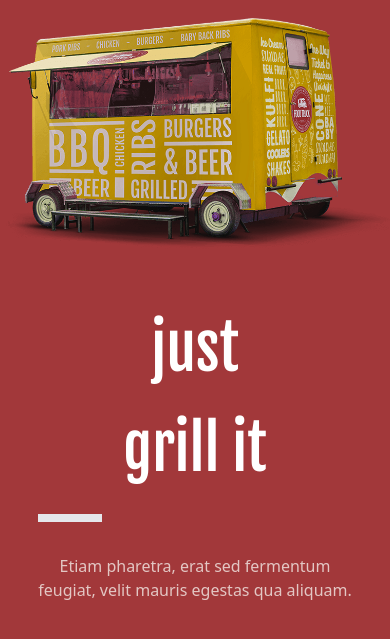
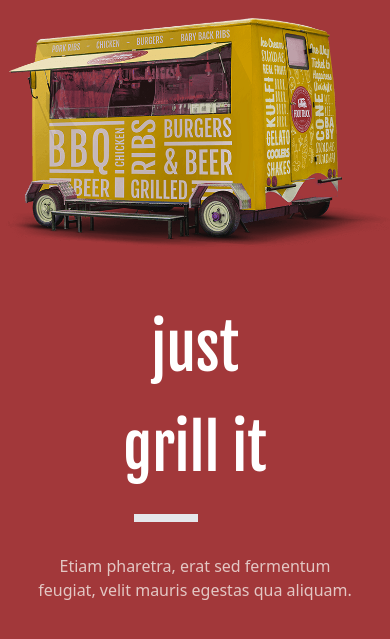
Before and after one commit to emon906/BBQ-PROJECT, a plain HTML site: page index.html in a window 390 px wide. Shown: the part 183-822 px from the top of the page. Drawn offline with nearby package versions, Linux system fonts and the light colour scheme.

Commit message:
add changes

```diff
--- a/index.html
+++ b/index.html
@@ -44,7 +44,7 @@
           <div class="flex lg:flex-row md:flex-col-reverse sm: flex-col-reverse justify-center items-center lg:gap-24 md:gap-16 gap-12 lg:mt-36 md:mt-20 sm: text-center  mt-10">
             <div>
                 <h1 class="text-[120px] font-fijalla text-white text-normal lg:text-[120px] md:text-[90px] text-[60px] lg:leading-[168px] md:leading-[130px] sm: leading-[100px] mb-4">just <br> grill it</h1>
-                 <div class="w-16 border-b-8"></div>
+                 <div class="w-16 border-b-8 lg:ml-0 sm: ml-24"></div>
                 <p class="text-[#E3C7C4] mt-8 md:text-start sm: text-center ">Etiam pharetra, erat sed fermentum <br> feugiat, velit mauris egestas qua aliquam.</p>
 
             </div>
```
